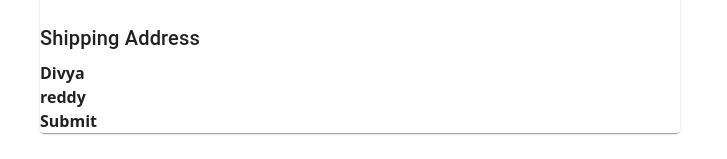
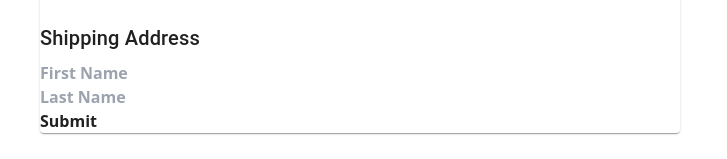
Before and after one commit to ReddyDivya/e-Commerce, a React (Create React App) app: page /CheckoutForm in a window 1280 px wide. Shown: the part 228-387 px from the top of the page, without its empty margins (0-727 px from the left). Built offline with nearby package versions, Linux system fonts and the light colour scheme; no server answers.

Commit message:
updating checkout layout

```diff
--- a/src/components/Checkout/AddressForm.js
+++ b/src/components/Checkout/AddressForm.js
@@ -1,10 +1,11 @@
-import React from 'react'
+import React, { useState } from 'react';
 import { Checkbox, InputLabel, Select, MenuItem, Button, Grid, Typography } from "@material-ui/core";
 import { useForm, Controller, FormProvider } from "react-hook-form";
 import CustomTextField from "./CustomTextField";
 
 function AddressForm() {
 
+    const [data, setData] = useState();
     const { register, handleSubmit, control, formState: { errors } } = useForm({
         // defaultValues: {
         //     firstName: "",
@@ -15,7 +16,7 @@
 
     // form submit function which will invoke after successful validation
     const onSubmit = (data) => {
-        console.log(data)
+        setData(data);
     }
 
     return (
@@ -26,7 +27,7 @@
                     {/* <Grid container spacing={3}> */}
                     <div>
                         {/* registering our input into the hook by invoking the "register" function */}
-                        <input type="text" defaultValue="Divya" {...register("firstName", {
+                        <input type="text" name="firstName" {...register("firstName", {
                             required: "First Name is required",
                             minLength: {
                                 value: 4,
@@ -40,7 +41,7 @@
                         <p>{errors.firstName?.message}</p>
                     </div>
                     <div>
-                        <input type="text" defaultValue="reddy" {...register("lastName",
+                        <input type="text" name="lastName" {...register("lastName",
                             {
                                 required: "Last Name is required",
                                 minLength: {
@@ -69,7 +70,7 @@
                         <CustomTextField required name="city" label="city" />
                         <CustomTextField required name="zip" label="ZIP" /> */}
                     <div>
-                        <input type="submit" />
+                        <button>Submit</button>
                     </div>
                     {/* </Grid> */}
                 </form>
```
